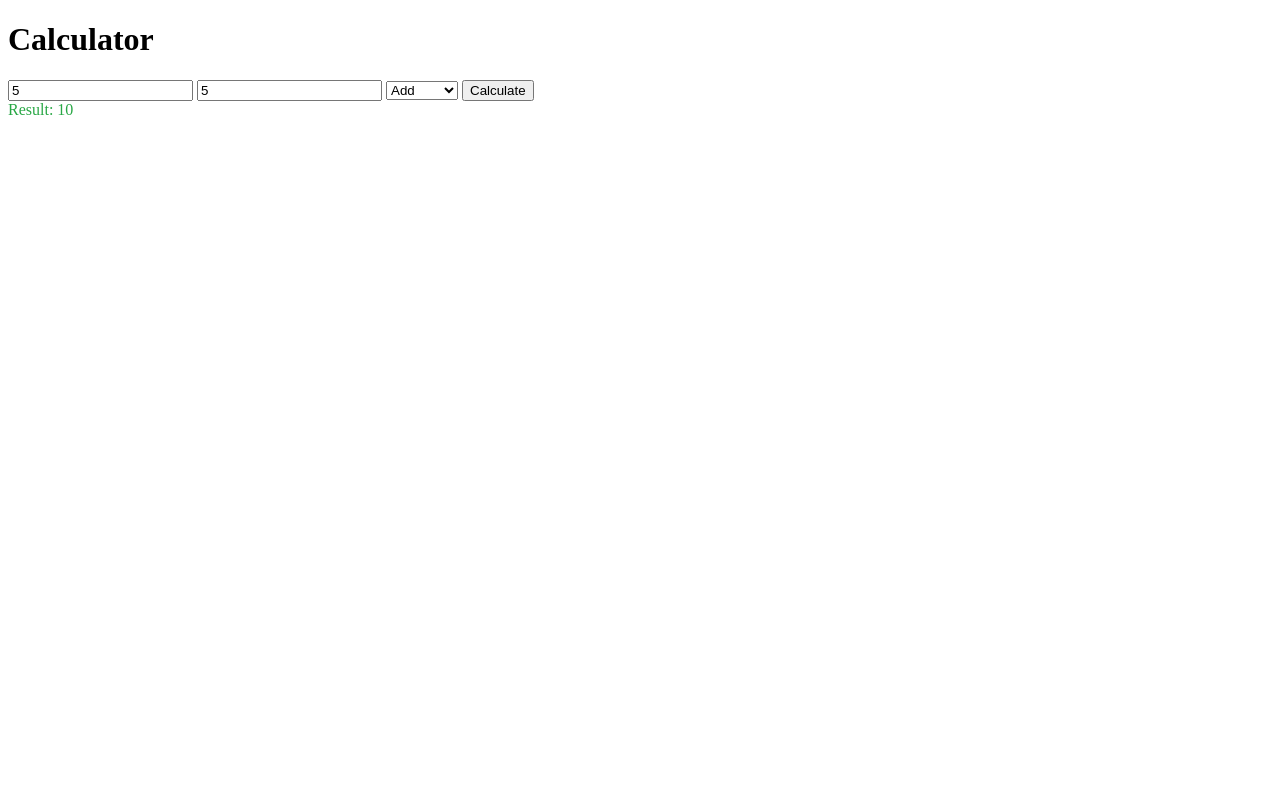
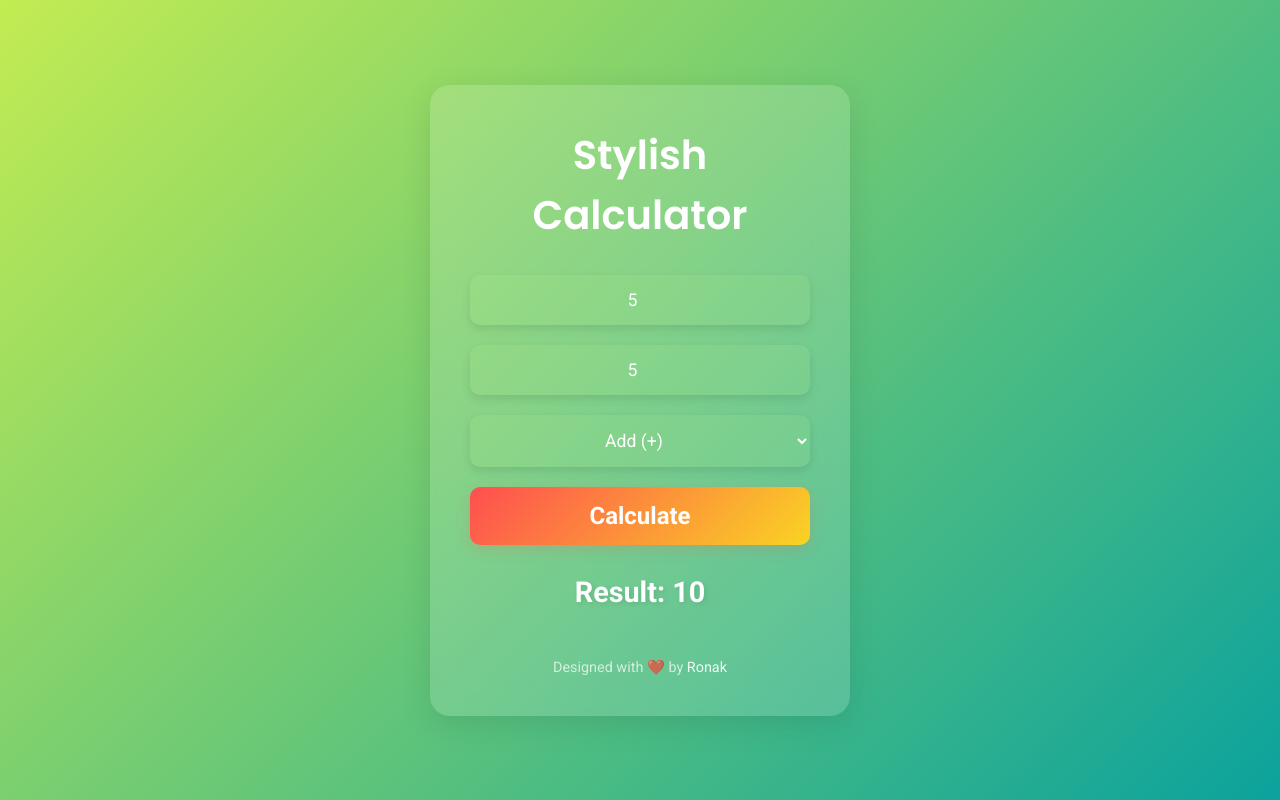
Before and after one commit to ronak03rsk/IP_Lab5, a plain HTML site: page index.html in a window 1280 px wide. Both pictures are taken after typing "5", "5" into the empty fields and a click on the button "Calculate". Drawn offline with Linux system fonts and the light colour scheme.

Commit message:
final touches to the calculator

```diff
--- a/index.html
+++ b/index.html
@@ -1,27 +1,207 @@
 <!DOCTYPE html>
 <html lang="en">
+
 <head>
     <meta charset="UTF-8">
     <meta name="viewport" content="width=device-width, initial-scale=1.0">
-    <title>Stylish Promise-Based Calculator</title>
-    <link rel="stylesheet" href="styles.css">
+    <meta http-equiv="X-UA-Compatible" content="ie=edge">
+    <title>Impressive Calculator</title>
+    <link href="https://fonts.googleapis.com/css2?family=Roboto:wght@400;700&family=Poppins:wght@600&display=swap" rel="stylesheet">
+    <style>
+        * {
+            margin: 0;
+            padding: 0;
+            box-sizing: border-box;
+            font-family: 'Roboto', sans-serif;
+        }
+
+        body {
+            display: flex;
+            justify-content: center;
+            align-items: center;
+            height: 100vh;
+            background: linear-gradient(135deg, #c3ec52, #0ba29d);
+
+
+        }
+
+        .calculator {
+            background: rgba(255, 255, 255, 0.15);
+            backdrop-filter: blur(15px);
+            border-radius: 20px;
+            padding: 40px;
+            box-shadow: 0 8px 32px rgba(0, 0, 0, 0.1);
+            max-width: 420px;
+            width: 100%;
+            color: white;
+            text-align: center;
+            transition: transform 0.3s ease;
+        }
+
+        .calculator:hover {
+            transform: translateY(-10px);
+        }
+
+        h1 {
+            font-size: 2.5rem;
+            font-family: 'Poppins', sans-serif;
+            color: white;
+            margin-bottom: 30px;
+        }
+
+        .input-group {
+            margin-bottom: 20px;
+        }
+
+        .input-group input,
+        .input-group select {
+            width: 100%;
+            padding: 15px;
+            border-radius: 10px;
+            background-color: rgba(199, 240, 138, 0.1);
+            border: none;
+            outline: none;
+            color: white;
+            font-size: 1.1rem;
+            text-align: center;
+            box-shadow: 0 4px 10px rgba(0, 0, 0, 0.1);
+            transition: all 0.3s ease;
+        }
+
+        .input-group input:focus,
+        .input-group select:focus {
+            background-color: rgba(64, 138, 211, 0.2);
+        }
+
+        .calculate-btn {
+            width: 100%;
+            background: linear-gradient(135deg, #ff4e50, #f9d423);
+            color: white;
+            padding: 15px;
+            border-radius: 10px;
+            font-size: 1.5rem;
+            font-weight: bold;
+            border: none;
+            cursor: pointer;
+            transition: all 0.3s ease;
+            box-shadow: 0 4px 15px rgba(255, 78, 80, 0.2);
+        }
+
+        .calculate-btn:hover {
+            transform: translateY(-5px);
+            background: linear-gradient(135deg, #ff4e50, #fbd786);
+            box-shadow: 0 6px 20px rgba(255, 78, 80, 0.3);
+        }
+
+        .calculate-btn:active {
+            transform: scale(0.98);
+        }
+
+        #result {
+            margin-top: 30px;
+            font-size: 1.8rem;
+            font-weight: bold;
+            color: #fff;
+            text-shadow: 2px 2px 5px rgba(0, 0, 0, 0.1);
+        }
+
+        footer {
+            margin-top: 50px;
+            text-align: center;
+            font-size: 0.9rem;
+            color: rgba(255, 255, 255, 0.7);
+        }
+
+        footer a {
+            color: rgba(255, 255, 255, 0.9);
+            text-decoration: none;
+        }
+
+        footer a:hover {
+            color: white;
+            text-decoration: underline;
+        }
+    </style>
 </head>
+
 <body>
-    <div class="calculator-container">
-        <div class="calculator">
-            <h1>Calculator</h1>
-            <input type="number" id="num1" placeholder="First number">
-            <input type="number" id="num2" placeholder="Second number">
-            <select id="operation">
-                <option value="+">Add</option>
-                <option value="-">Subtract</option>
-                <option value="*">Multiply</option>
-                <option value="/">Divide</option>
+    <div class="calculator">
+        <h1>Stylish Calculator</h1>
+
+        <div class="input-group">
+            <input type="number" id="num1" placeholder="Enter first number">
+        </div>
+
+        <div class="input-group">
+            <input type="number" id="num2" placeholder="Enter second number">
+        </div>
+
+        <div class="input-group">
+            <select id="operator">
+                <option value="+">Add (+)</option>
+                <option value="-">Subtract (-)</option>
+                <option value="*">Multiply (*)</option>
+                <option value="/">Divide (/)</option>
             </select>
-            <button onclick="calculate()">Calculate</button>
-            <div id="result" class="result"></div>
         </div>
+
+        <button id="calculateBtn" class="calculate-btn">Calculate</button>
+
+        <div id="result"></div>
+
+        <footer>
+            <p>Designed with ❤️ by <a href="#">Ronak</a></p>
+        </footer>
     </div>
-    <script src="script.js"></script>
+
+    <script>
+        // JavaScript for Calculator with Promises
+        function calculate(num1, num2, operator) {
+            return new Promise((resolve, reject) => {
+                setTimeout(() => {
+                    if (typeof num1 !== 'number' || typeof num2 !== 'number') {
+                        reject("Invalid inputs. Please provide valid numbers.");
+                    }
+
+                    switch (operator) {
+                        case '+':
+                            resolve(num1 + num2);
+                            break;
+                        case '-':
+                            resolve(num1 - num2);
+                            break;
+                        case '*':
+                            resolve(num1 * num2);
+                            break;
+                        case '/':
+                            if (num2 === 0) {
+                                reject("Cannot divide by zero.");
+                            } else {
+                                resolve(num1 / num2);
+                            }
+                            break;
+                        default:
+                            reject("Invalid operation. Please use one of +, -, *, /.");
+                    }
+                }, 500);
+            });
+        }
+
+        // Event handler for button click
+        document.getElementById('calculateBtn').addEventListener('click', () => {
+            const num1 = parseFloat(document.getElementById('num1').value);
+            const num2 = parseFloat(document.getElementById('num2').value);
+            const operator = document.getElementById('operator').value;
+
+            calculate(num1, num2, operator)
+                .then(result => {
+                    document.getElementById('result').innerText = `Result: ${result}`;
+                })
+                .catch(error => {
+                    document.getElementById('result').innerText = `Error: ${error}`;
+                });
+        });
+    </script>
 </body>
+
 </html>
--- a/script.js
+++ /dev/null
@@ -1,46 +0,0 @@
-function performOperation(num1, num2, operation) {
-    return new Promise((resolve, reject) => {
-        if (isNaN(num1) || isNaN(num2)) {
-            reject('Invalid input: Both inputs must be numbers.');
-            return;
-        }
-
-        switch (operation) {
-            case '+':
-                resolve(num1 + num2);
-                break;
-            case '-':
-                resolve(num1 - num2);
-                break;
-            case '*':
-                resolve(num1 * num2);
-                break;
-            case '/':
-                if (num2 === 0) {
-                    reject('Error: Division by zero is not allowed.');
-                } else {
-                    resolve(num1 / num2);
-                }
-                break;
-            default:
-                reject('Invalid operation: Supported operations are +, -, *, /.');
-        }
-    });
-}
-
-function calculate() {
-    const num1 = parseFloat(document.getElementById('num1').value);
-    const num2 = parseFloat(document.getElementById('num2').value);
-    const operation = document.getElementById('operation').value;
-    const resultDiv = document.getElementById('result');
-
-    performOperation(num1, num2, operation)
-        .then(result => {
-            resultDiv.textContent = `Result: ${result}`;
-            resultDiv.style.color = '#28a745'; // Green color for success
-        })
-        .catch(error => {
-            resultDiv.textContent = `Error: ${error}`;
-            resultDiv.style.color = '#dc3545'; // Red color for errors
-        });
-}
--- a/style.css
+++ /dev/null
@@ -1,92 +0,0 @@
-/* Global Styles */
-body {
-    font-family: 'Segoe UI', Tahoma, Geneva, Verdana, sans-serif;
-    display: flex;
-    justify-content: center;
-    align-items: center;
-    height: 100vh;
-    margin: 0;
-    background: linear-gradient(135deg, #74ebd5, #acb6e5);
-}
-
-/* Container Styles */
-.calculator-container {
-    display: flex;
-    justify-content: center;
-    align-items: center;
-    height: 100%;
-}
-
-/* Calculator Styles */
-.calculator {
-    background: #ffffff;
-    border-radius: 12px;
-    box-shadow: 0 4px 8px rgba(0, 0, 0, 0.2);
-    padding: 20px;
-    width: 320px;
-    text-align: center;
-    animation: fadeIn 1s ease-out;
-}
-
-.calculator h1 {
-    font-size: 24px;
-    margin-bottom: 20px;
-    color: #333;
-}
-
-/* Input and Button Styles */
-input, select, button {
-    margin: 10px 0;
-    padding: 12px;
-    border: none;
-    border-radius: 8px;
-    width: calc(100% - 24px);
-    box-sizing: border-box;
-    font-size: 16px;
-}
-
-input[type="number"] {
-    border: 2px solid #ddd;
-}
-
-select {
-    background-color: #f8f8f8;
-    border: 2px solid #ddd;
-}
-
-button {
-    background-color: #007bff;
-    color: #fff;
-    cursor: pointer;
-    border: 2px solid transparent;
-    transition: background-color 0.3s, transform 0.2s;
-}
-
-button:hover {
-    background-color: #0056b3;
-    transform: scale(1.05);
-}
-
-button:active {
-    transform: scale(1.02);
-}
-
-/* Result Styles */
-.result {
-    margin-top: 20px;
-    font-size: 18px;
-    font-weight: bold;
-    color: #333;
-}
-
-/* Animation */
-@keyframes fadeIn {
-    from {
-        opacity: 0;
-        transform: translateY(-20px);
-    }
-    to {
-        opacity: 1;
-        transform: translateY(0);
-    }
-}
```
Also changed, not shown: generator.js (added, +25 -0 lines), iterator.js (added, +31 -0 lines).
